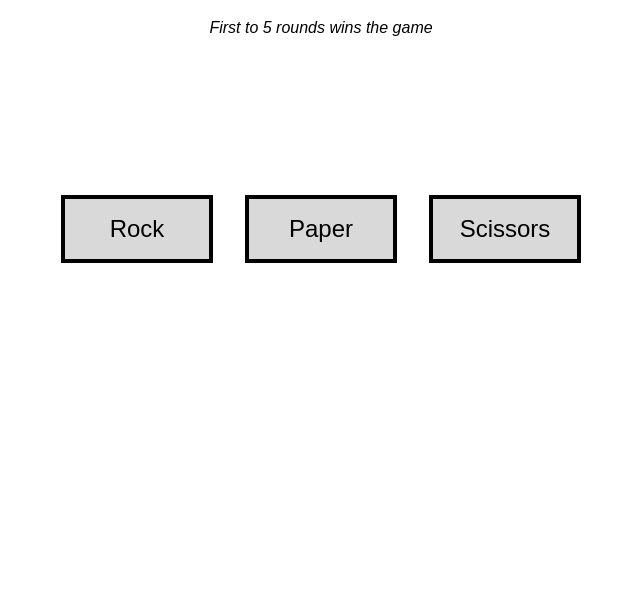
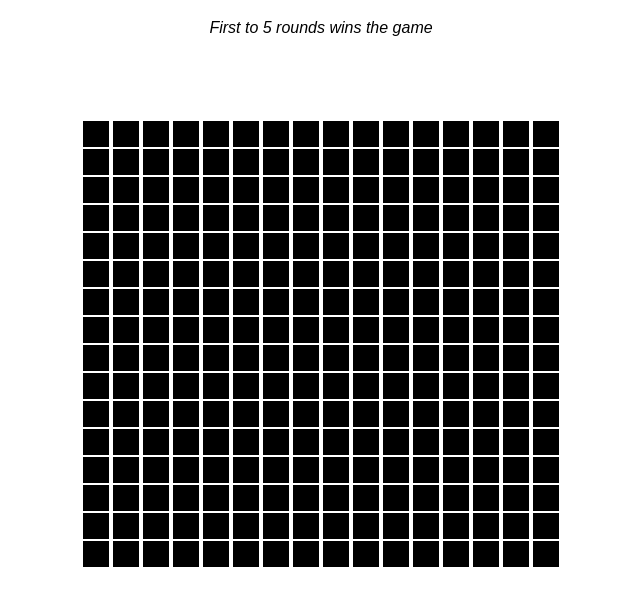
Before and after one commit to elevin14/etch-a-sketch, a plain HTML site: page index.html in a window 1280 px wide. Shown: the part 61-666 px from the top of the page, without its empty margins (319-959 px from the left). Drawn offline with Linux system fonts and the light colour scheme.

Commit message:
Create basic flex grid

```diff
--- a/index.html
+++ b/index.html
@@ -14,13 +14,9 @@
             <h1>Etch-a-sketch</h1>
             <div><em>First to 5 rounds wins the game</em></div>
         </header>
-        <div class="fivepercentheight" id="score"></div>
         <div class="fivepercentheight" id="feedback">
         </div>
-        <div class="buttons">
-            <div class=button id="Rock">Rock</div>
-            <div class=button id="Paper">Paper</div>
-            <div class=button id="Scissors">Scissors</div>
+        <div class="grid">
         </div>
         <footer class="footer"></footer>
     </div>
--- a/script.js
+++ b/script.js
@@ -1,3 +1,23 @@
+function add_grid() {
+    const gridDiv = document.querySelector('.grid');
+
+    for (let j = 0; j < 16; j++) {
+
+        const col = document.createElement('div')
+
+        for (let i = 0; i < 16; i++) {
+
+            const box = document.createElement('div');
+            box.setAttribute('class', 'square');
+            col.appendChild(box);
+        }
+
+        gridDiv.appendChild(col)
+    }
+
+}
+
+add_grid()
 
 const buttons = document.querySelectorAll('.button')
 buttons.forEach((button) => {
--- a/style.css
+++ b/style.css
@@ -15,11 +15,11 @@ html, body {
     flex: 1;
 }
 
-.buttons {
+.grid {
     display: flex;
     flex: 1 100%;
     min-height: 30vh;
-    max-height: 50vh;
+    max-height: 60vh;
     align-items: flex-start;
     justify-content: center;
 }
@@ -31,14 +31,14 @@ html, body {
     }
 }
 
-.button {
-    border: .25rem solid black;
-    margin: 1rem;
+.square {
+    margin: 2px;
     font-size: 1.5rem;
-    padding: 1rem .5rem;
-    width: 8rem;
+    padding: .5rem .5rem;
+    width: 10px;
+    height: 10px;
     text-align: center;
-    background: rgba(0, 0, 0, 0.15);
+    background: rgba(0, 0, 0, 1);
     cursor: pointer;
     user-select: none;
 }
```
